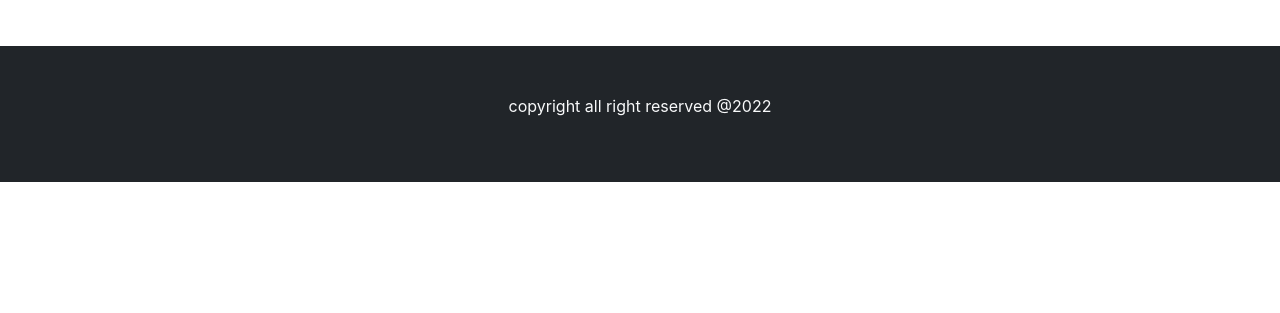
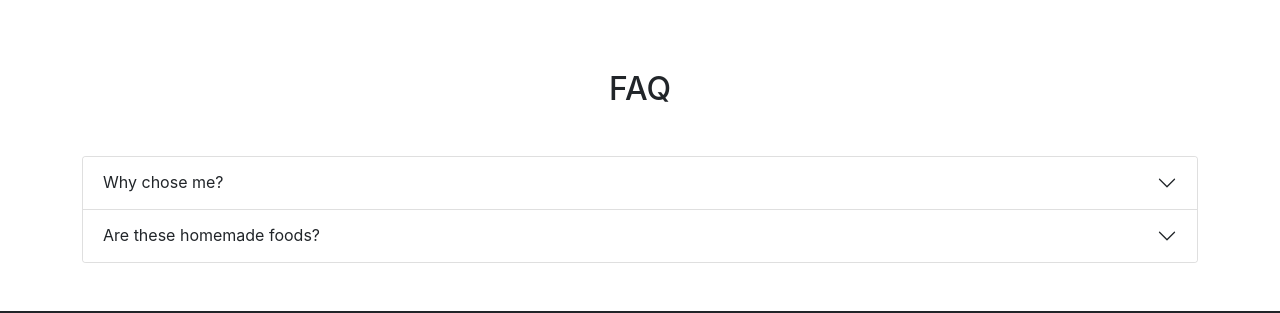
Before and after one commit to ambishalsaha01/food-hunter-10, a React (Create React App) app: page / in a window 1280 px wide. Shown: the part 1325-1638 px from the top of the page. Before the commit the page ends 1507 px from the top, so only its background shows below. Built offline with nearby package versions, Linux system fonts and the light colour scheme; no server answers.

Commit message:
implement extra section on home page

```diff
--- a/src/Pages/Checkout/Checkout/Checkout.js
+++ b/src/Pages/Checkout/Checkout/Checkout.js
@@ -2,8 +2,8 @@ import React from 'react';
 
 const Checkout = () => {
     return (
-        <div>
-            <h2>Please Checkout your booking</h2>
+        <div className='text-center my-5'>
+            <h2>Congratulation, you did it</h2>
         </div>
     );
 };
--- /dev/null
+++ b/src/Pages/Home/Faq/Faq.js
@@ -0,0 +1,26 @@
+import React from 'react';
+import { Accordion } from 'react-bootstrap';
+
+const Faq = () => {
+    return (
+        <div className='container' id='faq'>
+            <h2 className='text-center my-5'>FAQ</h2>
+            <Accordion className='my-5'>
+                <Accordion.Item eventKey="0">
+                    <Accordion.Header>Why chose me?</Accordion.Header>
+                    <Accordion.Body>
+                    i provided best quality food for customer.  i meke food by maintaing proper hygenic.
+                    </Accordion.Body>
+                </Accordion.Item>
+                <Accordion.Item eventKey="1">
+                    <Accordion.Header>Are these homemade foods?</Accordion.Header>
+                    <Accordion.Body>
+                    Yes all food is made at home. food is prepared for the customer according to proper hygiene and they are delivered. we use high quality products in food without bsd chemical.
+                    </Accordion.Body>
+                </Accordion.Item>
+            </Accordion>
+        </div>
+    );
+};
+
+export default Faq;
--- a/src/Pages/Home/Home/Home.js
+++ b/src/Pages/Home/Home/Home.js
@@ -1,5 +1,6 @@
 import React from 'react';
 import Banner from '../Banner/Banner';
+import Faq from '../Faq/Faq';
 import Services from '../Services/Services';
 
 const Home = () => {
@@ -7,6 +8,7 @@ const Home = () => {
         <div>
             <Banner></Banner>
             <Services></Services>
+            <Faq></Faq>
         </div>
     );
 };
--- a/src/Pages/ServiceDetail/ServiceDetail.js
+++ b/src/Pages/ServiceDetail/ServiceDetail.js
@@ -4,11 +4,11 @@ import { Link, useParams } from 'react-router-dom';
 const ServiceDetail = () => {
     const { serviceId } = useParams();
     return (
-        <div>
-            <h2>Welcome to detail: {serviceId}</h2>
+        <div className='text-center my-5'>
+            <h2>Hey make sure you are allready login here {serviceId}</h2>
             <div className='text-center'>
                 <Link to="/checkout">
-                    <button className='btn btn-primary'>Proceed Checkout</button>
+                    <button className='btn btn-warning'>Proceed Checkout</button>
                 </Link>
             </div>
         </div>
--- a/src/Pages/Shared/Header/Header.js
+++ b/src/Pages/Shared/Header/Header.js
@@ -24,6 +24,7 @@ const Header = () => {
                     <Navbar.Collapse id="responsive-navbar-nav">
                         <Nav className="me-auto">
                             <Nav.Link href="#services">Services</Nav.Link>
+                            <Nav.Link href="#faq">Faq</Nav.Link>
                             <Nav.Link as={Link} to="about">About</Nav.Link>
                             <Nav.Link as={Link} to="blogs">Blogs</Nav.Link>
                         </Nav>
```
Also changed, not shown: 1 other file (tests, documents, lock files or other folders).
